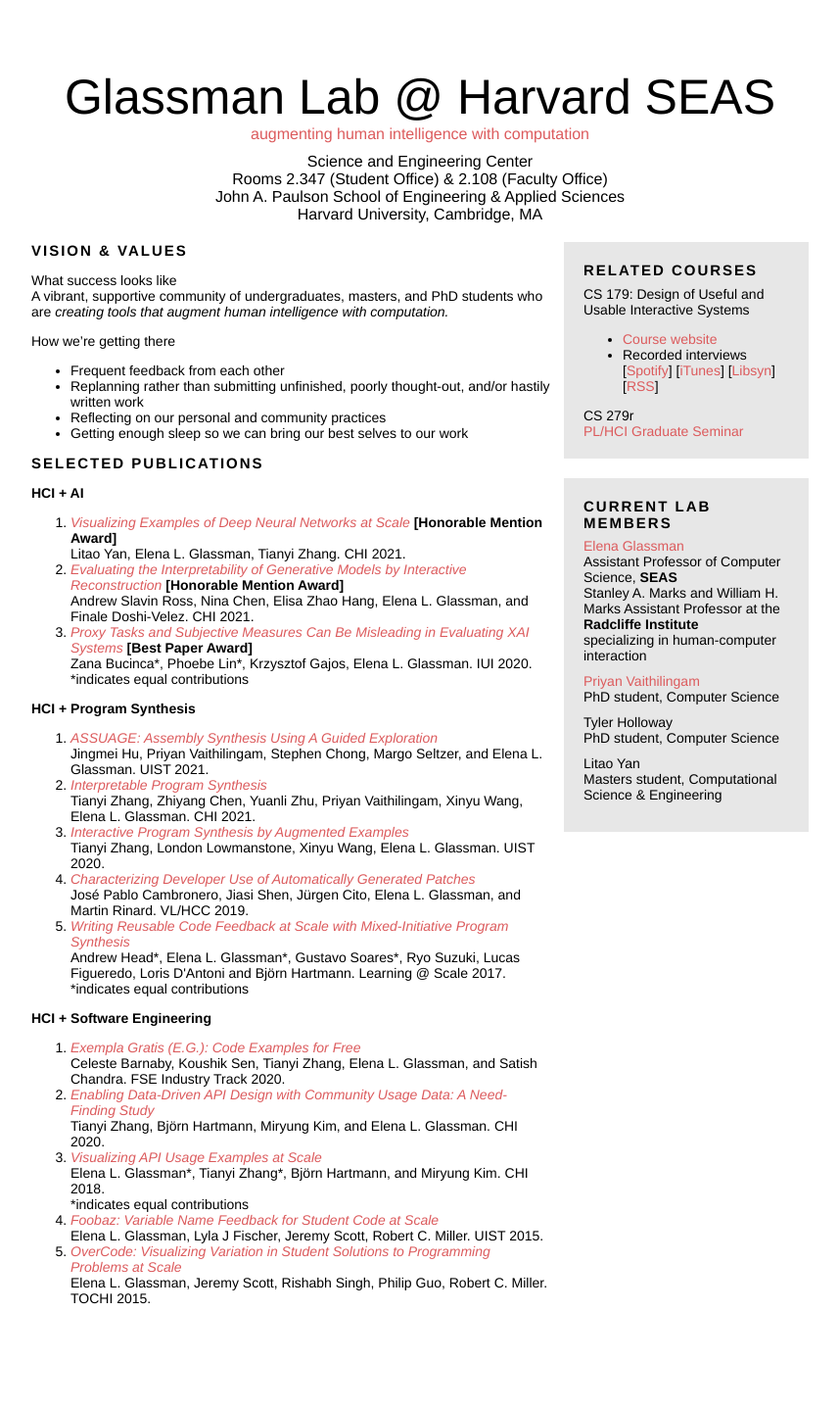
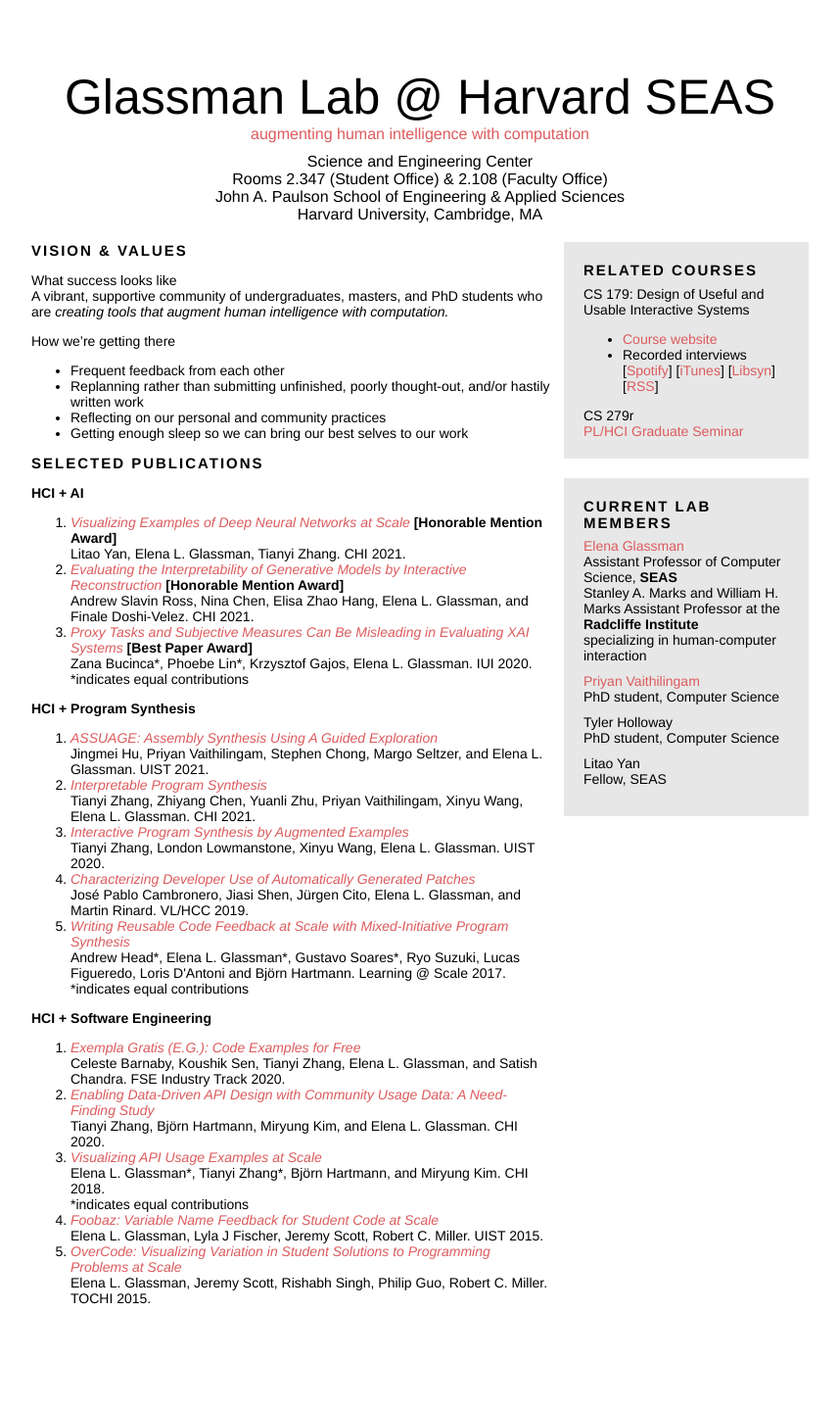
Before and after one commit to eglassman/eglassman.github.io, a Jekyll site: the page built from index.html, in a window 1280 px wide. Shown: the whole page at 98% size, without its empty margins (211-1068 px from the left). Built offline with Jekyll 4.4.1, drawn with Linux system fonts in a browser that asks for light colours.

Commit message:
updating Litaos title

```diff
--- a/index.html
+++ b/index.html
@@ -239,7 +239,8 @@
         Litao Yan
       </div>
       <div>
-        Masters student, Computational Science & Engineering
+        <!-- Masters student, Computational Science & Engineering -->
+        Fellow, SEAS
       </div>
     </div>
 
```
